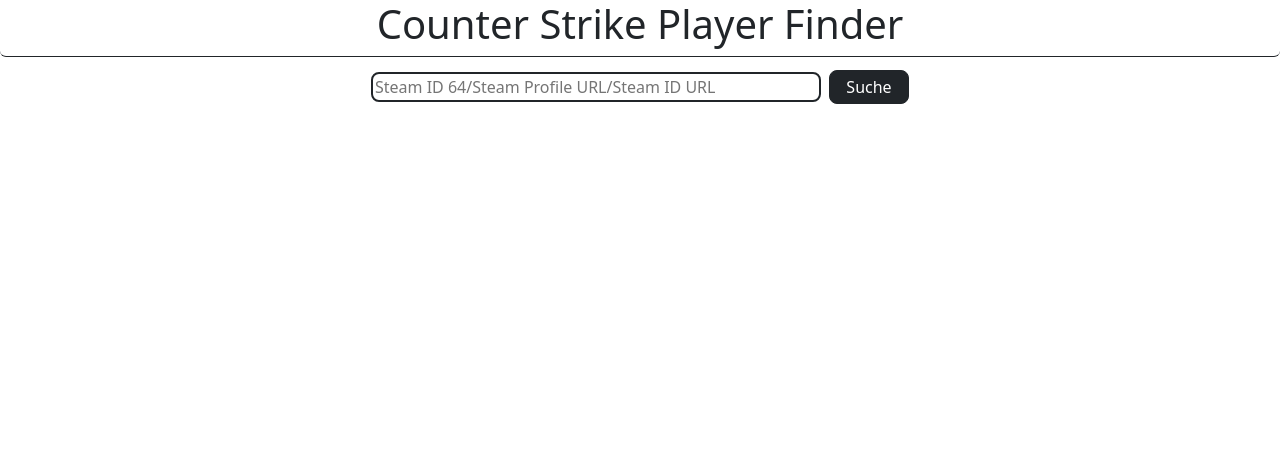
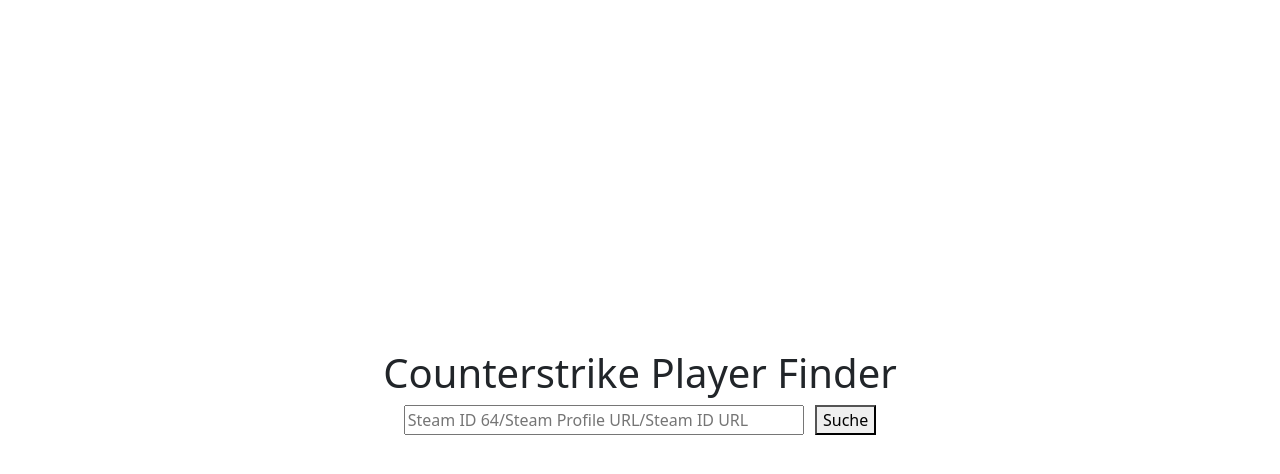
Before and after one commit to CywaZaxthru/csgo, a React (Create React App) app: page / in a window 1280 px wide. Shown: the top 474 px of the page. Built offline with nearby package versions, Linux system fonts and the light colour scheme.

Commit message:
Layout added

```diff
--- a/src/App.js
+++ b/src/App.js
@@ -1,10 +1,8 @@
-import Header from './Header';
 import Main from './Main';
 
 function App(){
     return(
         <div id="box">
-            <Header />
             <Main />
         </div>
     )
--- a/src/Databox.js
+++ b/src/Databox.js
@@ -5,7 +5,7 @@
     return(
         keys.map((element) => {
             return(
-                <div key={element}>
+                <div key={element} className="DataTable-margin">
                     <DataTable dataset={props.data[element]} title={element}/>
                 </div>
             )
--- a/src/Error.js
+++ b/src/Error.js
@@ -2,9 +2,9 @@
     return(
         props["errors"].map(element => {
             return(
-                <>
-                    <p className="text-center">{element}</p>
-                </>
+                <div key={element}>
+                    <p>{element}</p>
+                </div>
             )
         })
     )
--- a/src/Faceit.js
+++ b/src/Faceit.js
@@ -2,7 +2,7 @@
     let imagePath = `/Level Icons/${props.data["skill_level"]}.png`
     return(
         <div>
-            <p>Faceit Account: <a href={props.data["faceit_url"]} target="_blank">{props.data.nickname}</a></p>
+            <p>Profile: <a href={props.data["faceit_url"]} target="_blank">{props.data.nickname}</a></p>
             <p>Elo: {props.data["faceit_elo"]} <img src={imagePath} alt="Skill Icon"></img></p>
             <p>Matches: {props.data.matches}</p>
             <p>Average KD: {props.data["average_KD"]}</p>
--- a/src/Form.js
+++ b/src/Form.js
@@ -1,4 +1,3 @@
-import './styles.css';
 import { useState } from 'react';
 
 function Form(props){
@@ -39,13 +38,17 @@
     }
 
     return(
-        <form className="container-fluid d-flex justify-content-center" onSubmit={(e) => Submitfunction(e)}>
-                <fieldset>
-                    <label htmlFor="url/input"></label>
-                    <input placeholder="Steam ID 64/Steam Profile URL/Steam ID URL" type="text" id="url-input"  className='border border-dark border-2 rounded-3' name="account" onChange={(e) => {
+        <form onSubmit={(e) => Submitfunction(e)} className="d-flex align-items-center">
+                <fieldset className='d-flex align-items-center'>
+                    <div className='col-sm form-group mb-3'>
+                        <label htmlFor="url-input"></label>
+                        <input placeholder="Steam ID 64/Steam Profile URL/Steam ID URL" type="text" id="url-input" name="account" onChange={(e) => {
                         setText(e.target.value)
-                    }} value={text}></input>
-                    <button type="submit" className='btn btn-dark btn-sm rounded-3 border-2' id="submit">Suche</button>
+                        }} value={text}></input>
+                    </div>
+                    <div className='col-auto text-end form-group mb-3' id="button-div">
+                        <button type="submit" id="submit" >Suche</button>
+                    </div>
                 </fieldset>
         </form>
     )
--- a/src/Header.js
+++ /dev/null
@@ -1,13 +0,0 @@
-import './styles.css';
-
-function Header(){
-    return (
-        <header className="container-fluid text-center border-bottom border-dark rounded-bottom">
-            <h1>
-                Counter Strike Player Finder
-            </h1>
-        </header>
-    )
-}
-
-export default Header;
--- a/src/Main.js
+++ b/src/Main.js
@@ -1,4 +1,4 @@
-import './styles.css';
+import './styles.css'
 import Form from './Form';
 import Databox from './Databox';
 import Error from './Error';
@@ -10,24 +10,59 @@
 
     if(mainState[0] === "ERROR"){
       return(
-        <main className="container-fluid position-relative d-flex flex-column justify-content-evenly">
-          <Form setMainState={setMainState} className="align-self-start"/>
-          <Error errors={mainState[1]}/>
+        <main  className='d-xl-flex justify-content-xl-center'>
+            <div>
+                <h1 className='text-center'>Counterstrike Player Finder</h1>
+                <div className='container'>
+                        <div className='row'>
+                        <div className='d-flex justify-content-center'>
+                                <Form setMainState={setMainState}/>
+                            </div>
+                        </div>
+                    </div>
+                <div>
+                    <Error errors={mainState[1]}/>
+                </div>
+            </div>
         </main>
       )
     }else if(Object.keys(mainState).length > 0){
         return(
-            <main className="container-fluid position-relative d-flex flex-column justify-content-evenly">
-                <Form setMainState={setMainState} className=""/>
-                    <div id="data" className="d-flex justify-content-around" i="inner-data-div">
-                        <Databox data={mainState} />
+            <>
+                <main className='d-xl-flex justify-content-xl-center align-items-center'>
+                    <div>
+                        <h1 className='text-center'>Counterstrike Player Finder</h1>
+                        <div className='container'>
+                            <div className='row'>
+                                <div className='d-flex justify-content-center'>
+                                    <Form setMainState={setMainState}/>
+                                </div>
+                            </div>
+                        </div>
+                        <div className='d-flex flex-column justify-content-center' id="data-div">
+                            <div className='row'>
+                                <div className='d-flex justify-content-evenly'>
+                                    <Databox data={mainState}/>
+                                </div>
+                            </div>
+                        </div>
                     </div>
-            </main>
+                </main>
+            </>
         )
     }else{
         return(
-            <main className="container-fluid position-relative d-flex flex-column">
-                <Form setMainState={setMainState} className="align-self-start"/>
+            <main className='d-xl-flex justify-content-xl-center align-items-xl-center'>
+                <div>
+                    <h1 className='text-center'>Counterstrike Player Finder</h1>
+                    <div className='container'>
+                        <div className='row'>
+                            <div className='d-flex justify-content-center'>
+                                <Form setMainState={setMainState}/>
+                            </div>
+                        </div>
+                    </div>
+                </div>
             </main>
         )
     }
--- a/src/styles.css
+++ b/src/styles.css
@@ -1,59 +1,25 @@
-html, body{
-    height: 100%
+main{
+    height: 100vh;
 }
 
-#root{
-    height: 100%;
-}
-
-#box{
-    display: flex;
-    height: 100%;
-    flex-direction: column;
-}
-
-main{
-    flex: 1 1 auto;
-}
-
-fieldset{
-    margin-top: 0.8em;
-}
-
-button{
-    margin-left: 0.5em;
-    margin-bottom: 0.2em;
-    width: 80px;
+#button-div{
+    margin-left: 0.7em;
 }
 
 input{
-    width: 450px;
+    width: 25em;
 }
 
-#submit{
-    font-size: medium;
-}
-
-#data{
-    margin-top: 20px;
-}
-
-.table{
-    padding: 10px;
+a{
+    color: black;
 }
 
 img{
-    height: 24px;
+    width: 30px;
 }
 
-@media only screen and (max-width: 600px){
-   input{
-    width: auto;
-   }
-   button{
-    width: auto;
-   }
-   #data{
-    flex-direction: column;
-   }
+.DataTable-margin{
+    margin-left: 10em;
+    margin-right: 10em;
+    margin-top: 1em;
 }
```
Also changed, not shown: 11 other files (tests, documents, lock files or other folders).
